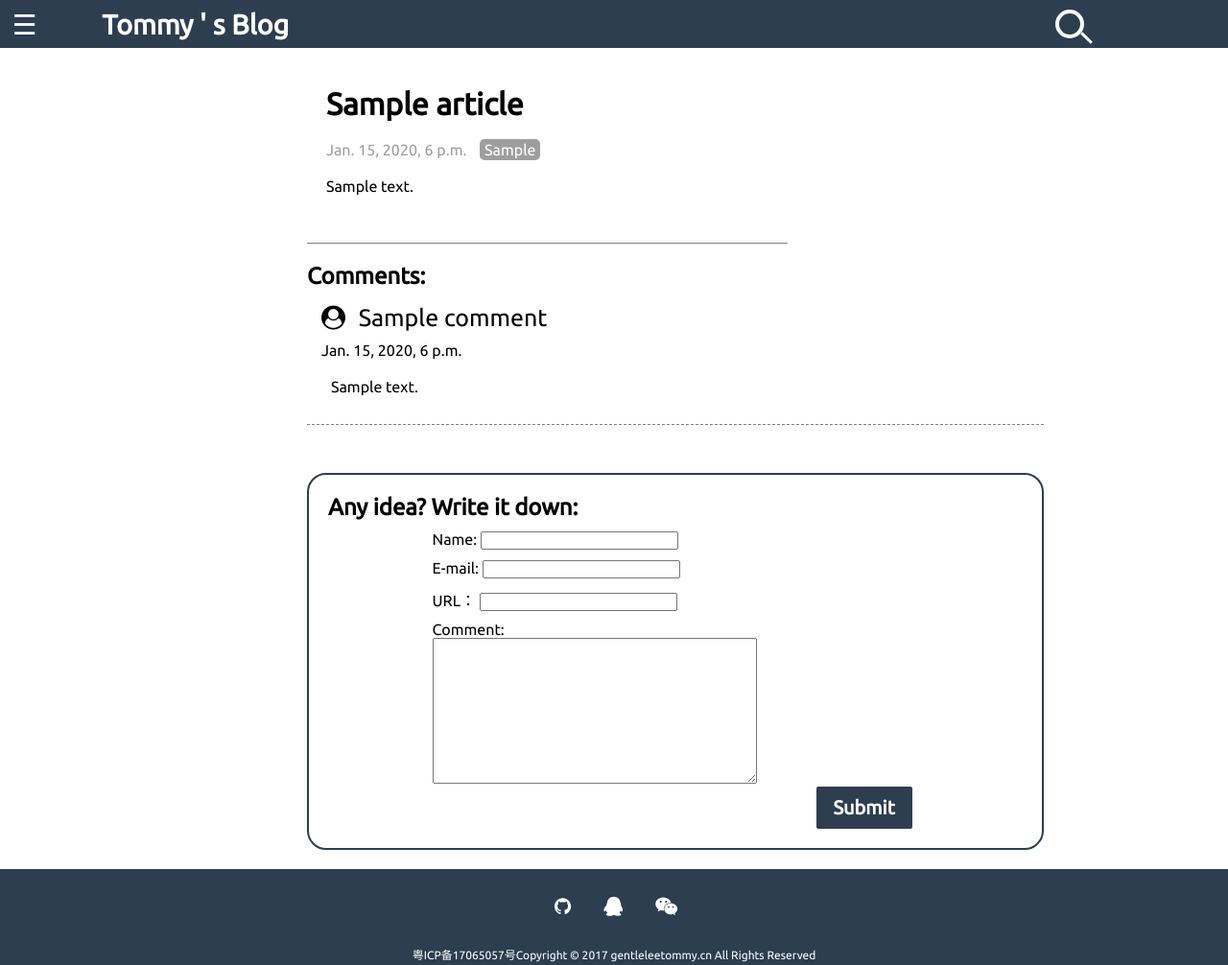
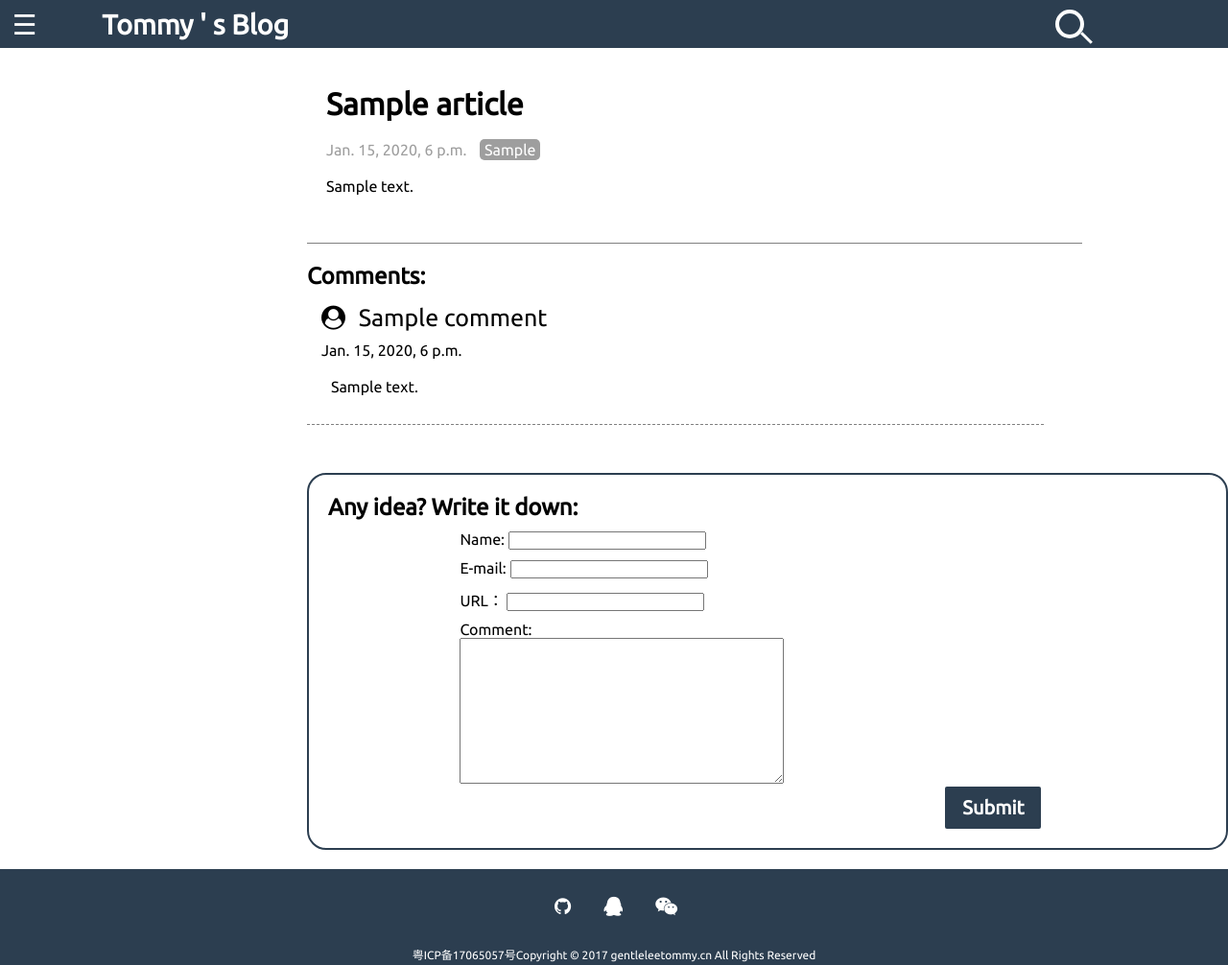
Before and after one commit to Gentle-Lee/Django-Blog, a Django app: page /article/1 in a window 1280 px wide. Shown: the whole page at 96% size. Run offline with Django 3.2, Linux system fonts and the light colour scheme; tables that the repository leaves empty hold one stand-in row (values such as "Sample post"); some libraries are stand-ins or nearby versions.

Commit message:
main.css

```diff
--- a/blog/static/css/main.css
+++ b/blog/static/css/main.css
@@ -119,7 +119,6 @@ body{
 	margin-right: 10px;
 }
 .main{
-	width: 60%;
 	margin-left: 25%;
 	padding-top: 60px;
 	z-index: -111;
@@ -131,10 +130,10 @@ body{
 	margin-bottom: 20px;
 }
 .article{
+	width: 80%;
 	margin-bottom: 20px;
 	border-bottom: 1px grey solid;
 	padding: 30px 20px;
-	width: 60%;
 }
 .article_title:hover{
 	color: rgb(2,119,189);
@@ -195,7 +194,7 @@ body{
 }
 
 .comments_list{
-	width: 100%;
+	width: 80%;
 	margin-top: 20px;
 }
 .comment_item{
```
